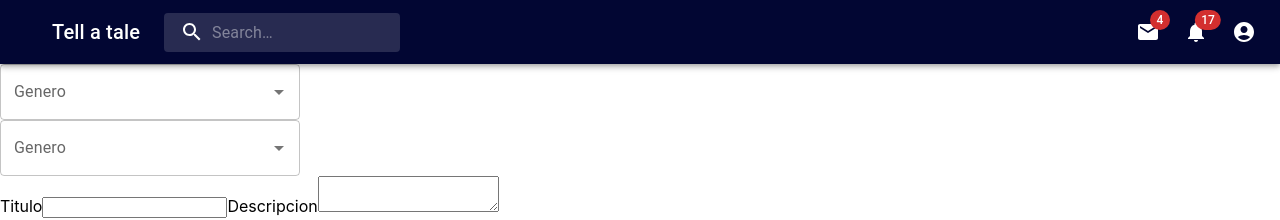
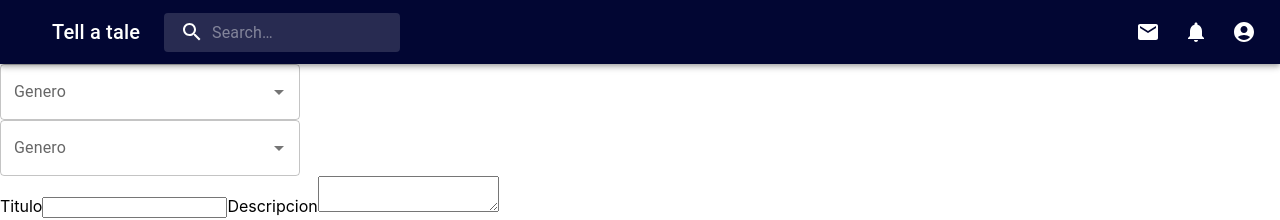
Before and after one commit to VulpesVeritas/TellATale, a React (Create React App) app in the folder tell-a-tale/: page /Subir in a window 1280 px wide. Shown: the top 220 px of the page. Built offline with nearby package versions, Linux system fonts and the light colour scheme.

Commit message:
pidoperdón

```diff
--- a/tell-a-tale/src/components/TopBar.js
+++ b/tell-a-tale/src/components/TopBar.js
@@ -189,7 +189,7 @@ export default function PrimarySearchAppBar(props) {
           <Box sx={{ flexGrow: 1 }} />
           <Box sx={{ display: { xs: 'none', md: 'flex' } }}>
             <IconButton size="large" aria-label="show 4 new mails" color="inherit">
-              <Badge badgeContent={4} color="error">
+              <Badge badgeContent={0} color="error">
                 <MailIcon />
               </Badge>
             </IconButton>
@@ -198,7 +198,7 @@ export default function PrimarySearchAppBar(props) {
               aria-label="show 17 new notifications"
               color="inherit"
             >
-              <Badge badgeContent={17} color="error">
+              <Badge badgeContent={0} color="error">
                 <NotificationsIcon />
               </Badge>
             </IconButton>
```
